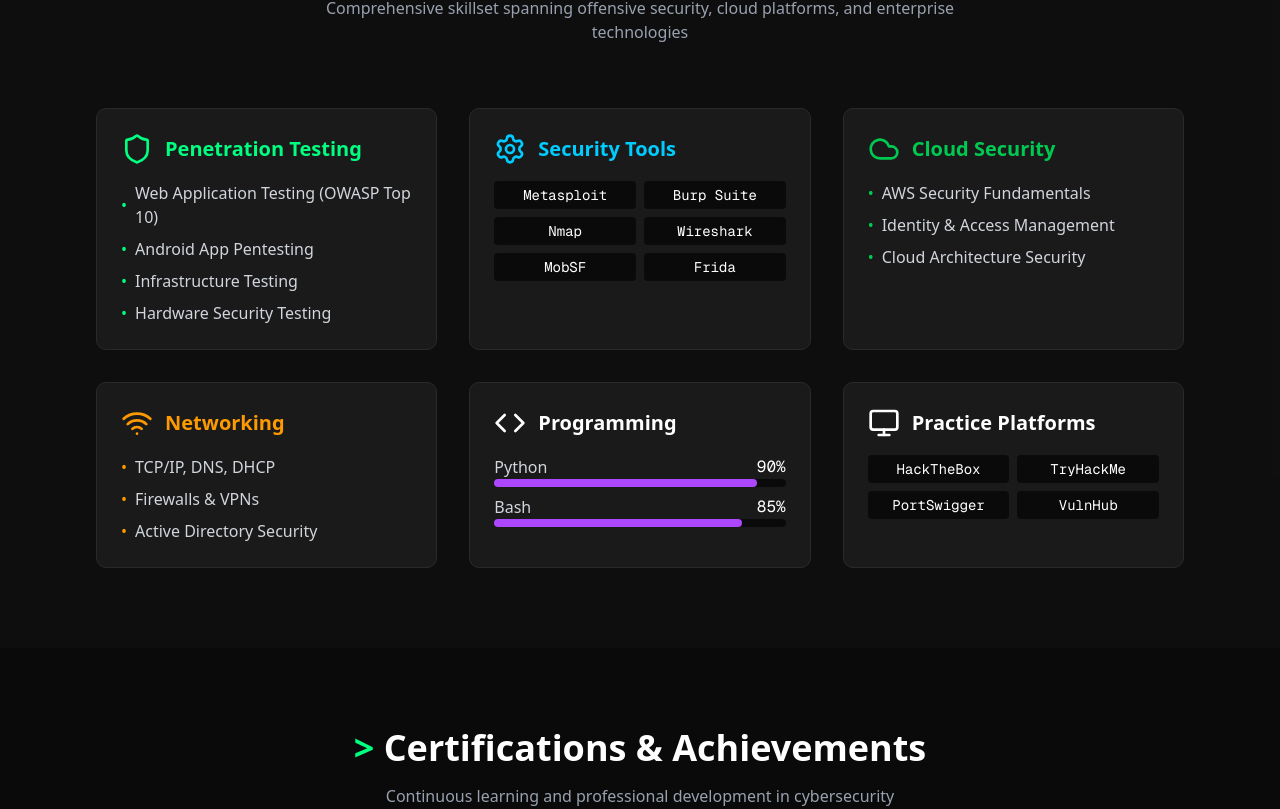
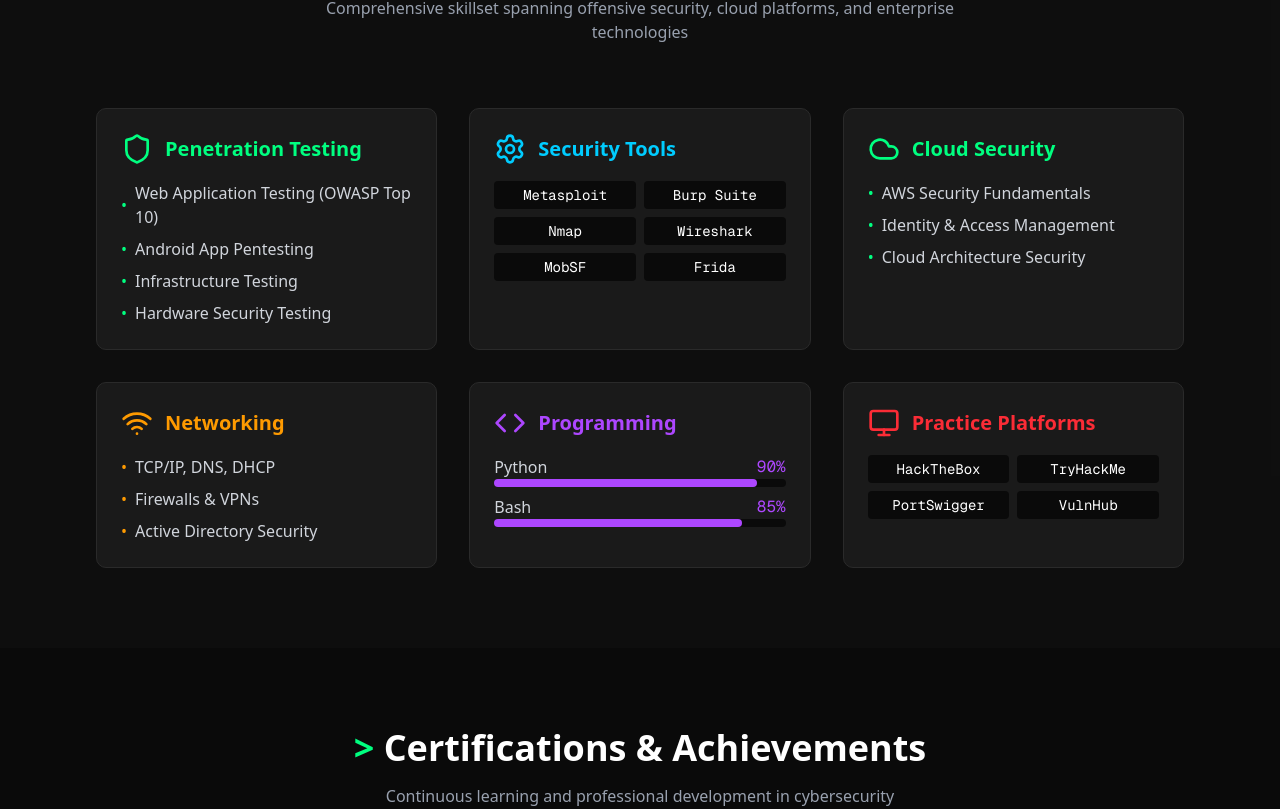
Before and after one commit to aman-sharma0/aman-sharma-portfolio, a Next.js app: page / in a window 1280 px wide. Shown: the part 1811-2620 px from the top of the page. Built offline with nearby package versions, Linux system fonts and the light colour scheme.

Commit message:
fix: hover colors

```diff
--- a/app/globals.css
+++ b/app/globals.css
@@ -122,6 +122,12 @@
   --sidebar-accent-foreground: oklch(0.985 0 0);
   --sidebar-border: oklch(1 0 0 / 10%);
   --sidebar-ring: oklch(0.556 0 0);
+
+  --cyber-green: hsl(150 100% 50%);
+  --cyber-blue: hsl(192 100% 50%);
+  --dark-bg: hsl(0 0% 3.9%);
+  --dark-card: hsl(0 0% 10.2%);
+  --dark-border: hsl(0 0% 16.5%);
 }
 
 @layer base {
--- a/components/skills-section.tsx
+++ b/components/skills-section.tsx
@@ -1,6 +1,37 @@
+import { cn } from "@/lib/utils";
 import { Shield, Settings, Cloud, Wifi, Code, Monitor } from "lucide-react";
 
 export function SkillsSection() {
+  const colorVariants: Record<
+    string,
+    { text: string; borderHover: string; shadowHover: string }
+  > = {
+    "cyber-blue": {
+      text: "text-cyber-blue",
+      borderHover: "hover:border-cyber-blue/50",
+      shadowHover: "hover:shadow-cyber-blue/10",
+    },
+    "cyber-green": {
+      text: "text-cyber-green",
+      borderHover: "hover:border-cyber-green/50",
+      shadowHover: "hover:shadow-cyber-green/10",
+    },
+    "amber-500": {
+      text: "text-amber-500",
+      borderHover: "hover:border-amber-500/50",
+      shadowHover: "hover:shadow-amber-500/10",
+    },
+    "purple-500": {
+      text: "text-purple-500",
+      borderHover: "hover:border-purple-500/50",
+      shadowHover: "hover:shadow-purple-500/10",
+    },
+    "red-500": {
+      text: "text-red-500",
+      borderHover: "hover:border-red-500/50",
+      shadowHover: "hover:shadow-red-500/10",
+    },
+  };
   const skills = [
     {
       icon: Shield,
@@ -10,24 +41,31 @@
         "Web Application Testing (OWASP Top 10)",
         "Android App Pentesting",
         "Infrastructure Testing",
-        "Hardware Security Testing"
-      ]
+        "Hardware Security Testing",
+      ],
     },
     {
       icon: Settings,
       title: "Security Tools",
       color: "cyber-blue",
-      tools: ["Metasploit", "Burp Suite", "Nmap", "Wireshark", "MobSF", "Frida"]
+      tools: [
+        "Metasploit",
+        "Burp Suite",
+        "Nmap",
+        "Wireshark",
+        "MobSF",
+        "Frida",
+      ],
     },
     {
       icon: Cloud,
       title: "Cloud Security",
-      color: "green-500",
+      color: "cyber-green",
       items: [
         "AWS Security Fundamentals",
         "Identity & Access Management",
-        "Cloud Architecture Security"
-      ]
+        "Cloud Architecture Security",
+      ],
     },
     {
       icon: Wifi,
@@ -36,8 +74,8 @@
       items: [
         "TCP/IP, DNS, DHCP",
         "Firewalls & VPNs",
-        "Active Directory Security"
-      ]
+        "Active Directory Security",
+      ],
     },
     {
       icon: Code,
@@ -45,26 +83,34 @@
       color: "purple-500",
       skills: [
         { name: "Python", level: 90 },
-        { name: "Bash", level: 85 }
-      ]
+        { name: "Bash", level: 85 },
+      ],
     },
     {
       icon: Monitor,
       title: "Practice Platforms",
       color: "red-500",
-      tools: ["HackTheBox", "TryHackMe", "PortSwigger", "VulnHub"]
-    }
+      tools: ["HackTheBox", "TryHackMe", "PortSwigger", "VulnHub"],
+    },
   ];
 
   return (
-    <section id="skills" className="py-20 bg-dark-card/30" data-testid="skills-section">
+    <section
+      id="skills"
+      className="py-20 bg-dark-card/30"
+      data-testid="skills-section"
+    >
       <div className="max-w-6xl mx-auto px-4 sm:px-6 lg:px-8">
         <div className="text-center mb-16">
           <h2 className="text-4xl font-bold mb-4" data-testid="skills-title">
             <span className="text-cyber-blue">&gt;</span> Technical Arsenal
           </h2>
-          <p className="text-gray-400 max-w-2xl mx-auto" data-testid="skills-subtitle">
-            Comprehensive skillset spanning offensive security, cloud platforms, and enterprise technologies
+          <p
+            className="text-gray-400 max-w-2xl mx-auto"
+            data-testid="skills-subtitle"
+          >
+            Comprehensive skillset spanning offensive security, cloud platforms,
+            and enterprise technologies
           </p>
         </div>
 
@@ -72,12 +118,28 @@
           {skills.map((skill, index) => (
             <div
               key={skill.title}
-              className={`bg-dark-card border border-dark-border rounded-lg p-6 hover:border-${skill.color}/50 transition-all duration-300 hover:shadow-lg hover:shadow-${skill.color}/10`}
-              data-testid={`skill-card-${skill.title.toLowerCase().replace(/\s+/g, '-')}`}
+              className={cn(
+                "bg-dark-card border border-dark-border rounded-lg p-6 transition-all duration-300 hover:shadow-lg",
+                colorVariants[skill.color]?.borderHover,
+                colorVariants[skill.color]?.shadowHover
+              )}
+              data-testid={`skill-card-${skill.title
+                .toLowerCase()
+                .replace(/\s+/g, "-")}`}
             >
               <div className="flex items-center mb-4">
-                <skill.icon className={`w-8 h-8 text-${skill.color} mr-3`} />
-                <h3 className={`text-xl font-semibold text-${skill.color}`}>
+                <skill.icon
+                  className={cn(
+                    "w-8 h-8 mr-3",
+                    colorVariants[skill.color]?.text
+                  )}
+                />
+                <h3
+                  className={cn(
+                    "text-xl font-semibold",
+                    colorVariants[skill.color]?.text
+                  )}
+                >
                   {skill.title}
                 </h3>
               </div>
@@ -86,7 +148,11 @@
                 <ul className="space-y-2 text-gray-300">
                   {skill.items.map((item, itemIndex) => (
                     <li key={itemIndex} className="flex items-center">
-                      <span className={`text-${skill.color} mr-2`}>•</span>
+                      <span
+                        className={cn("mr-2", colorVariants[skill.color]?.text)}
+                      >
+                        •
+                      </span>
                       {item}
                     </li>
                   ))}
@@ -112,7 +178,14 @@
                     <div key={skillIndex}>
                       <div className="flex justify-between items-center">
                         <span className="text-gray-300">{progSkill.name}</span>
-                        <span className={`text-${skill.color} font-mono`}>{progSkill.level}%</span>
+                        <span
+                          className={cn(
+                            "font-mono",
+                            colorVariants[skill.color]?.text
+                          )}
+                        >
+                          {progSkill.level}%
+                        </span>
                       </div>
                       <div className="w-full bg-dark-bg rounded-full h-2">
                         <div
```
